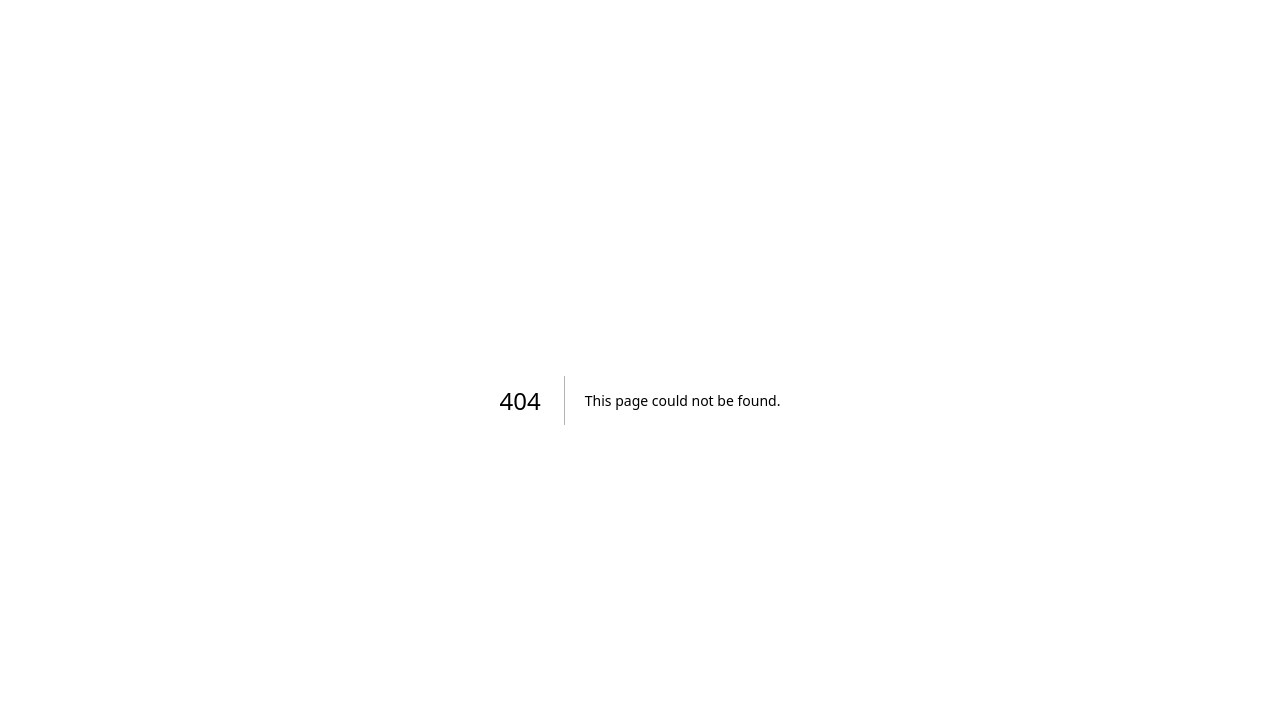
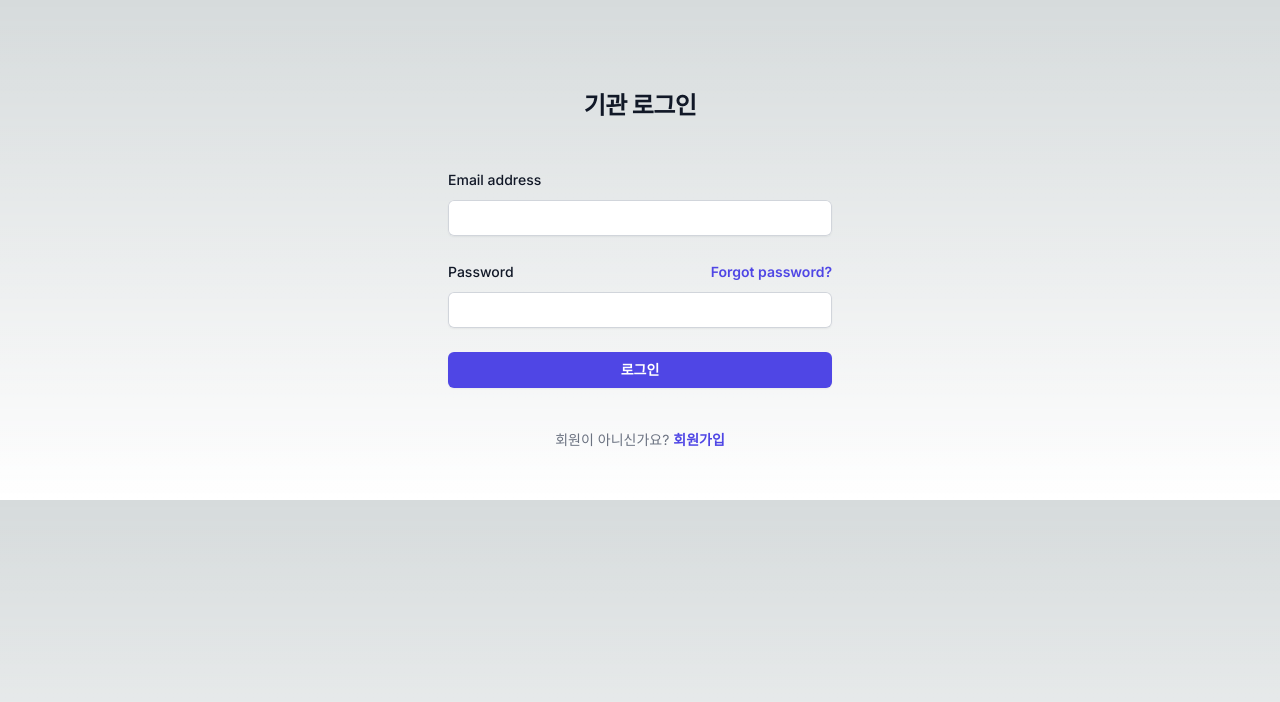
Before and after one commit to AI-x-optional/FE, a Next.js app: page /institution/login in a window 1280 px wide. Before the commit this address had no page. Shown: the top 702 px of the page. Built offline with nearby package versions, Linux system fonts and the light colour scheme.

Commit message:
Feat:  기관 로그인 페이지 ui

```diff
--- /dev/null
+++ b/app/institution/login/page.js
@@ -0,0 +1,95 @@
+"use client"
+
+import { useRouter } from "next/navigation";
+
+export default function Login() {
+    const router = useRouter();
+
+    const onSubmitHandler = (e) => {
+        e.preventDefault(); // onSubmit 이벤트 기본 동작 방지
+
+
+        const formData = {
+            email : e.target.email.value,
+            password : e.target.password.value,
+        }
+
+        // 로그인 요청...
+
+        alert('로그인 성공!');
+        router.push('/institution');
+    }
+    return (
+        <>
+
+            <div className="flex min-h-full flex-1 flex-col justify-center px-6 py-12 lg:px-8">
+                <div className="sm:mx-auto sm:w-full sm:max-w-sm">
+                    {/* <img
+                        className="mx-auto h-10 w-auto"
+                        src="/images/hello.png"
+                    /> */}
+                    <h2 className="mt-10 text-center text-2xl font-bold leading-9 tracking-tight text-gray-900  h-10">
+                        기관 로그인
+                    </h2>
+                </div>
+
+                <div className="mt-10 sm:mx-auto sm:w-full sm:max-w-sm">
+                    <form className="space-y-6" onSubmit={onSubmitHandler}>
+                        <div>
+                            <label htmlFor="email" className="block text-sm font-medium leading-6 text-gray-900">
+                                Email address
+                            </label>
+                            <div className="mt-2">
+                                <input
+                                    name="email"
+                                    type="email"
+                                    autoComplete="email"
+                                    required
+                                    className="block w-full rounded-md border-0 py-1.5 text-gray-900 shadow-sm ring-1 ring-inset ring-gray-300 placeholder:text-gray-400 focus:ring-2 focus:ring-inset focus:ring-indigo-600 sm:text-sm sm:leading-6"
+                                />
+                            </div>
+                        </div>
+
+                        <div>
+                            <div className="flex items-center justify-between">
+                                <label htmlFor="password" className="block text-sm font-medium leading-6 text-gray-900">
+                                    Password
+                                </label>
+                                <div className="text-sm">
+                                    <a href="#" className="font-semibold text-indigo-600 hover:text-indigo-500">
+                                        Forgot password?
+                                    </a>
+                                </div>
+                            </div>
+                            <div className="mt-2">
+                                <input
+                                    name="password"
+                                    type="password"
+                                    autoComplete="current-password"
+                                    required
+                                    className="block w-full rounded-md border-0 py-1.5 text-gray-900 shadow-sm ring-1 ring-inset ring-gray-300 placeholder:text-gray-400 focus:ring-2 focus:ring-inset focus:ring-indigo-600 sm:text-sm sm:leading-6"
+                                />
+                            </div>
+                        </div>
+
+                        <div>
+                            <button
+                                type="submit"
+                                className="flex w-full justify-center rounded-md bg-indigo-600 px-3 py-1.5 text-sm font-semibold leading-6 text-white shadow-sm hover:bg-indigo-500 focus-visible:outline focus-visible:outline-2 focus-visible:outline-offset-2 focus-visible:outline-indigo-600"
+                            >
+                                로그인
+                            </button>
+                        </div>
+                    </form>
+
+                    <p className="mt-10 text-center text-sm text-gray-500">
+                        회원이 아니신가요? {' '}
+                        <a href="#" className="font-semibold leading-6 text-indigo-600 hover:text-indigo-500">
+                            회원가입
+                        </a>
+                    </p>
+                </div>
+            </div>
+        </>
+    );
+}
```
